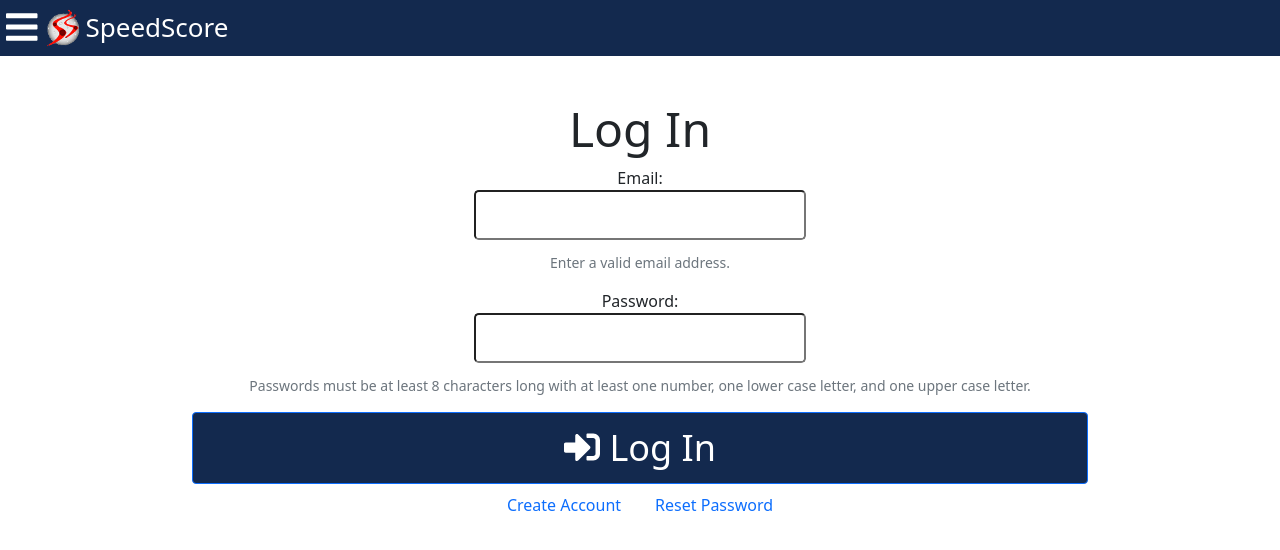
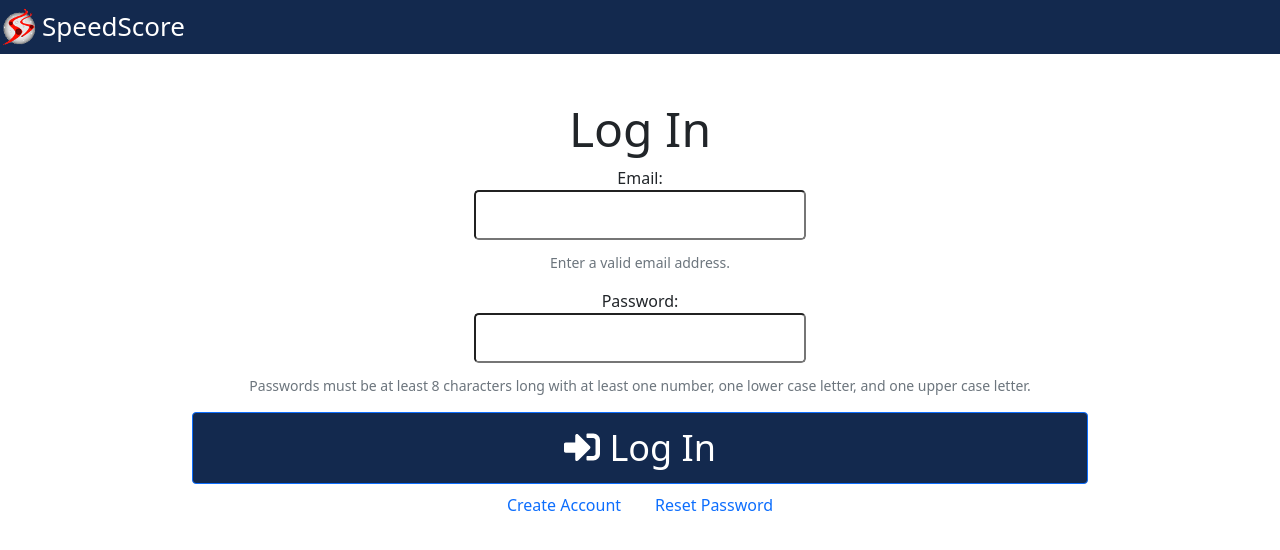
Before and after one commit to wsu-cpts489-fa21/tp-keea, a React (Create React App) app: page / in a window 1280 px wide. Shown: the top 550 px of the page. Built offline with nearby package versions, Linux system fonts and the light colour scheme.

Commit message:
Implemented ability to open and close side menu

```diff
--- a/src/components/App.js
+++ b/src/components/App.js
@@ -1,7 +1,7 @@
 import React from 'react';
 import { library } from "@fortawesome/fontawesome-svg-core";
 import { faWindowClose, faEdit, faCalendar,
-        faSpinner, faSignInAlt, faBars, faSearch,
+        faSpinner, faSignInAlt, faBars, faTimes, faSearch,
         faSort, faTrash, faEye } from '@fortawesome/free-solid-svg-icons';
 import NavBar from './NavBar.js';
 import ModeTabs from './ModeTabs.js';
@@ -10,10 +10,11 @@ import FeedPage from './FeedPage.js';
 import RoundsPage from './RoundsPage.js';
 import CoursesPage from './CoursesPage.js';
 import BuddiesPage from './BuddiesPage.js';
+import SideMenu from './SideMenu.js';
 import AppMode from './AppMode.js';
 
 library.add(faWindowClose,faEdit, faCalendar,
-            faSpinner, faSignInAlt, faBars, faSearch,
+            faSpinner, faSignInAlt, faBars, faTimes, faSearch,
             faSort, faTrash, faEye);
 
 class App extends React.Component {
@@ -24,6 +25,36 @@ class App extends React.Component {
                   menuOpen: false,
                   modalOpen: false,
                   userData: {}};
+  }
+
+  /*
+   handleClick -- document-level click handler assigned in componentDidMount().
+   using 'true' as third param addEventListener(). This means taht the event
+   handler fires in the _capturing_ phase, not the default _bubbling_ phase.
+   So the event handler is fired _before_ any events reach their lowest-level
+   target. That's why the logic works: If the menu is open, we want to close
+   it if the user clicks anywhere _except_ on a menu item, in which case we
+   want the menu item event handler to get the event (through _bubbling_).
+   So we identifyt his border case by comparing
+   e.target.getAttribute("role") to "menuitem". If that's NOT true, then
+   we close the menu and stop propagation so event does not reach anyone
+   else. However, if the target is a menu item (we could also test for
+    this by looking at, e.g., a class list or id, but our menu items
+    don't have those), then we do not execute the if body and the event
+    bubbles to the target.
+  */
+
+  handleClick = (e) => {
+    if (this.state.menuOpen && e.target.getAttribute("role") !== "menuitem") {
+      this.toggleMenuOpen();
+      e.stopPropagation();
+    }
+  }
+
+
+  componentDidMount() {
+    //Install a doc-level click handler
+    document.addEventListener("click",this.handleClick, true)
   }
 
   setMode = (newMode) => {
@@ -120,7 +151,7 @@ class App extends React.Component {
       <>
         <NavBar mode={this.state.mode}
                 menuOpen={this.state.menuOpen}
-                toggleMenuOpen={this.state.toggleMenuOpen}
+                toggleMenuOpen={this.toggleMenuOpen}
                 modalOpen={this.state.modalOpen}
                 toggleModalOpen={this.toggleModalOpen}
                 userId={this.state.userId}
@@ -129,6 +160,7 @@ class App extends React.Component {
                   setMode={this.setMode}
                   menuOpen={this.state.menuOpen}
                   modalOpen={this.state.modalOpen}/>
+        {this.state.menuOpen  ? <SideMenu menuItemClicked={this.menuItemClicked}/> : null}
         {
           {LoginMode:
             <LoginPage setMode={this.setMode}
--- a/src/components/NavBar.js
+++ b/src/components/NavBar.js
@@ -1,6 +1,8 @@
 import React from 'react';
 import { FontAwesomeIcon } from '@fortawesome/react-fontawesome'
 import logo from '../images/sslogo.png'
+import App from './App';
+import AppMode from './AppMode';
 
 
 class NavBar extends React.Component {
@@ -10,12 +12,16 @@ class NavBar extends React.Component {
         <header className="navbar">
         <a id="sLink" className="skip-link" tabIndex="0">
          Skip to content</a>
+         {this.props.mode != AppMode.LOGIN && !this.props.modalOpen ?
          <button id="menuBtn" type="button" className="navbar-btn"
             title="Menu" aria-controls="sideMenu"
             aria-label="Actions" aria-haspopup="true"
-            aria-expanded="false">
-            <FontAwesomeIcon icon="bars" className="navbar-btn-icon"/>
-          </button>
+            aria-expanded={this.props.menuOpen ? "true" : "false"}
+            onClick={this.props.toggleMenuOpen}>
+            <FontAwesomeIcon
+              icon={this.props.menuOpen ? "times" : "bars"}
+              className="navbar-btn-icon"/>
+          </button> : null }
           <img src={logo} className="navbar-app-icon"
             alt="SpeedScore logo" />
            <h1 id="appName" className="navbar-title">SpeedScore</h1>
```
